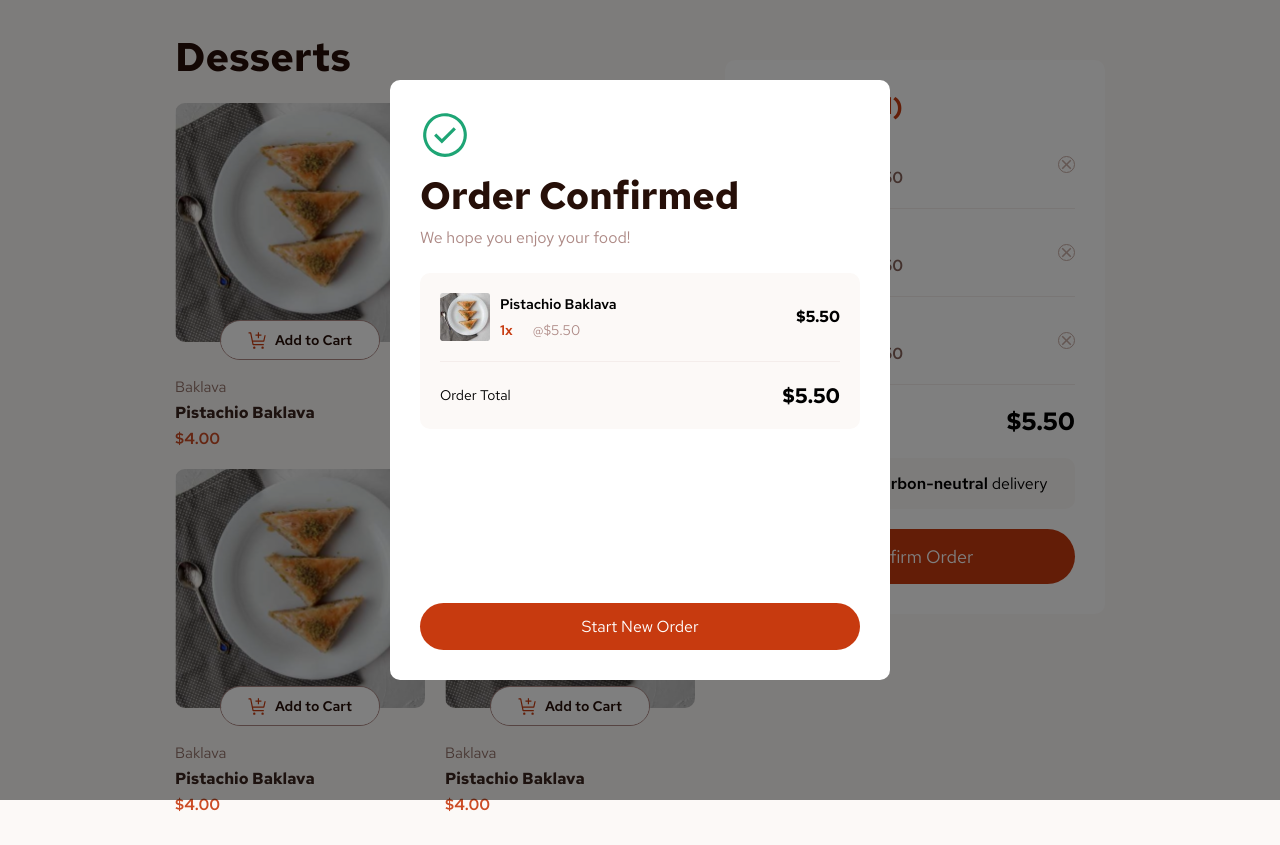
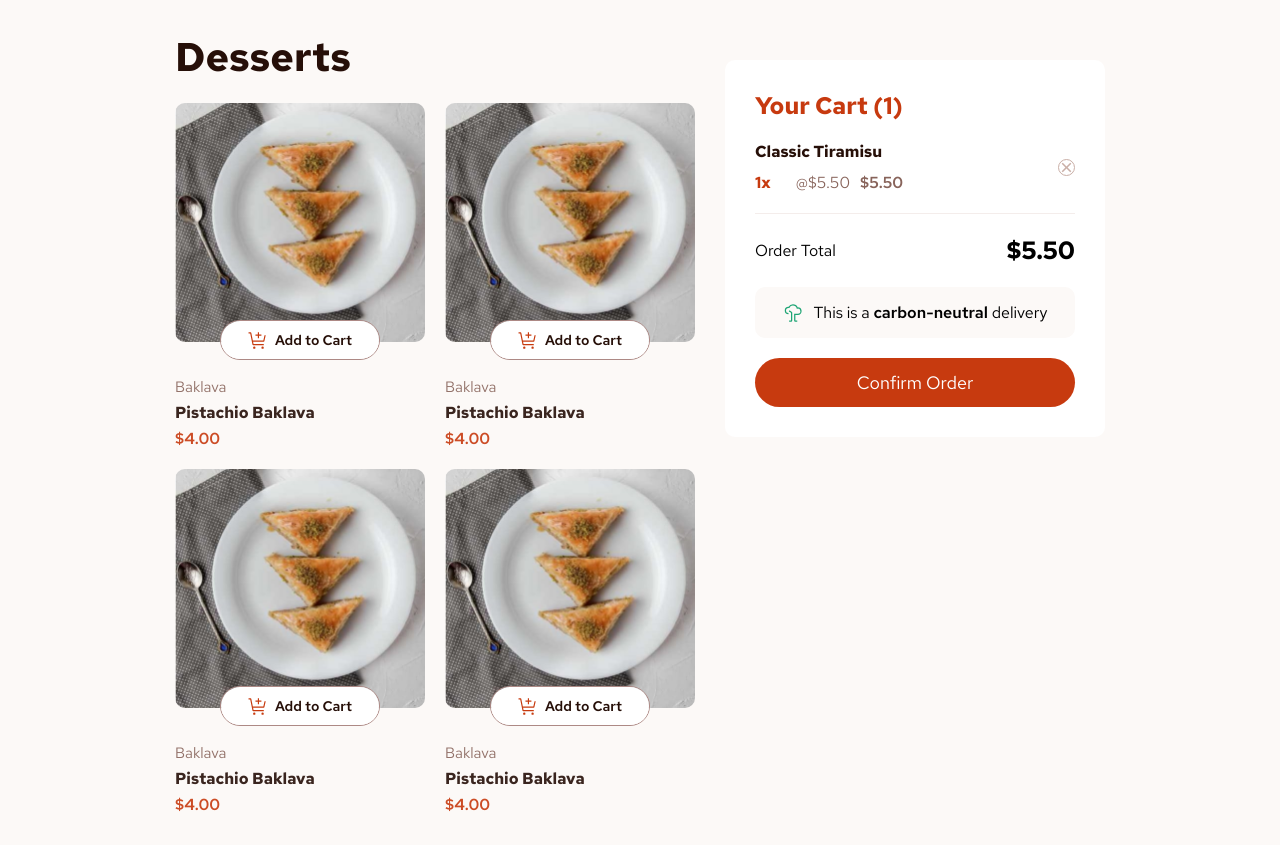
Before and after one commit to filipangel/product-list-with-cart, a plain HTML site: page index.html in a window 1280 px wide. Drawn offline with Linux system fonts and the light colour scheme.

Commit message:
small change to css

```diff
--- a/css/style.css
+++ b/css/style.css
@@ -253,7 +253,7 @@ body {
 .cart .cart-content .cart-items .cart-item-list li .cart-item-text .name {
 	color: var(--clr-rose-900);
 	font-weight: var(--fw-bold);
-	margin-bottom: 0.5rem;
+	margin-bottom: 1rem;
 }
 
 .cart .cart-content .cart-items .cart-item-list li .cart-item-text .quantity {
@@ -339,7 +339,7 @@ body {
 	border-radius: 3rem;
 	color: white;
 	border: 0;
-	padding: 1.6rem 0;
+	padding: 1.3rem 0;
 	font-size: 1.8rem;
 	font-family: "Red Hat Text", sans-serif;
 	cursor: pointer;
--- a/index.html
+++ b/index.html
@@ -11,7 +11,7 @@
 		<title>Frontend Mentor | Product list with cart</title>
 	</head>
 	<body>
-		<div class="overlay"></div>
+		<div class="overlay hidden"></div>
 		<div class="container">
 			<div class="desserts-container">
 				<h1>Desserts</h1>
@@ -49,11 +49,11 @@
 								<img src="./assets/images/image-baklava-mobile.jpg" alt="" />
 							</picture>
 							<div class="card-btn">
-								<button class="add-to-cart-btn hidden" value="baklava">
+								<button class="add-to-cart-btn" value="baklava">
 									<img src="./assets/images/icon-add-to-cart.svg" alt="add to cart icon" />
 									<p>Add to Cart</p>
 								</button>
-								<div class="minus-plus-btn">
+								<div class="minus-plus-btn hidden">
 									<button><img src="./assets/images/icon-decrement-quantity.svg" alt="" /></button>
 									<p>1</p>
 									<button><img src="./assets/images/icon-increment-quantity.svg" alt="" /></button>
@@ -146,44 +146,6 @@
 
 								<button class="remove-btn"><img src="./assets/images/icon-remove-item.svg" alt="" /></button>
 							</li>
-							<li class="cart-item">
-								<div class="cart-item-text">
-									<p class="name">Classic Tiramisu</p>
-									<div class="lower-row">
-										<div class="quantity">
-											<p><span>1</span>x</p>
-										</div>
-										<div class="price-per">
-											<p>@$<span>5.50</span></p>
-										</div>
-
-										<div class="price-total">
-											<p>$<span>5.50</span></p>
-										</div>
-									</div>
-								</div>
-
-								<button class="remove-btn"><img src="./assets/images/icon-remove-item.svg" alt="" /></button>
-							</li>
-							<li class="cart-item">
-								<div class="cart-item-text">
-									<p class="name">Classic Tiramisu</p>
-									<div class="lower-row">
-										<div class="quantity">
-											<p><span>1</span>x</p>
-										</div>
-										<div class="price-per">
-											<p>@$<span>5.50</span></p>
-										</div>
-
-										<div class="price-total">
-											<p>$<span>5.50</span></p>
-										</div>
-									</div>
-								</div>
-
-								<button class="remove-btn"><img src="./assets/images/icon-remove-item.svg" alt="" /></button>
-							</li>
 						</ul>
 						<div class="cart-footer">
 							<div class="order-total">
@@ -200,7 +162,7 @@
 				</div>
 			</div>
 		</div>
-		<div class="order-confirmed">
+		<div class="order-confirmed hidden">
 			<div class="order-confirmed-content">
 				<div class="order-confirmed-icon"><img src="./assets/images/icon-order-confirmed.svg" alt="order confirmed icon" /></div>
 				<div class="order-confirmed-text">
```
